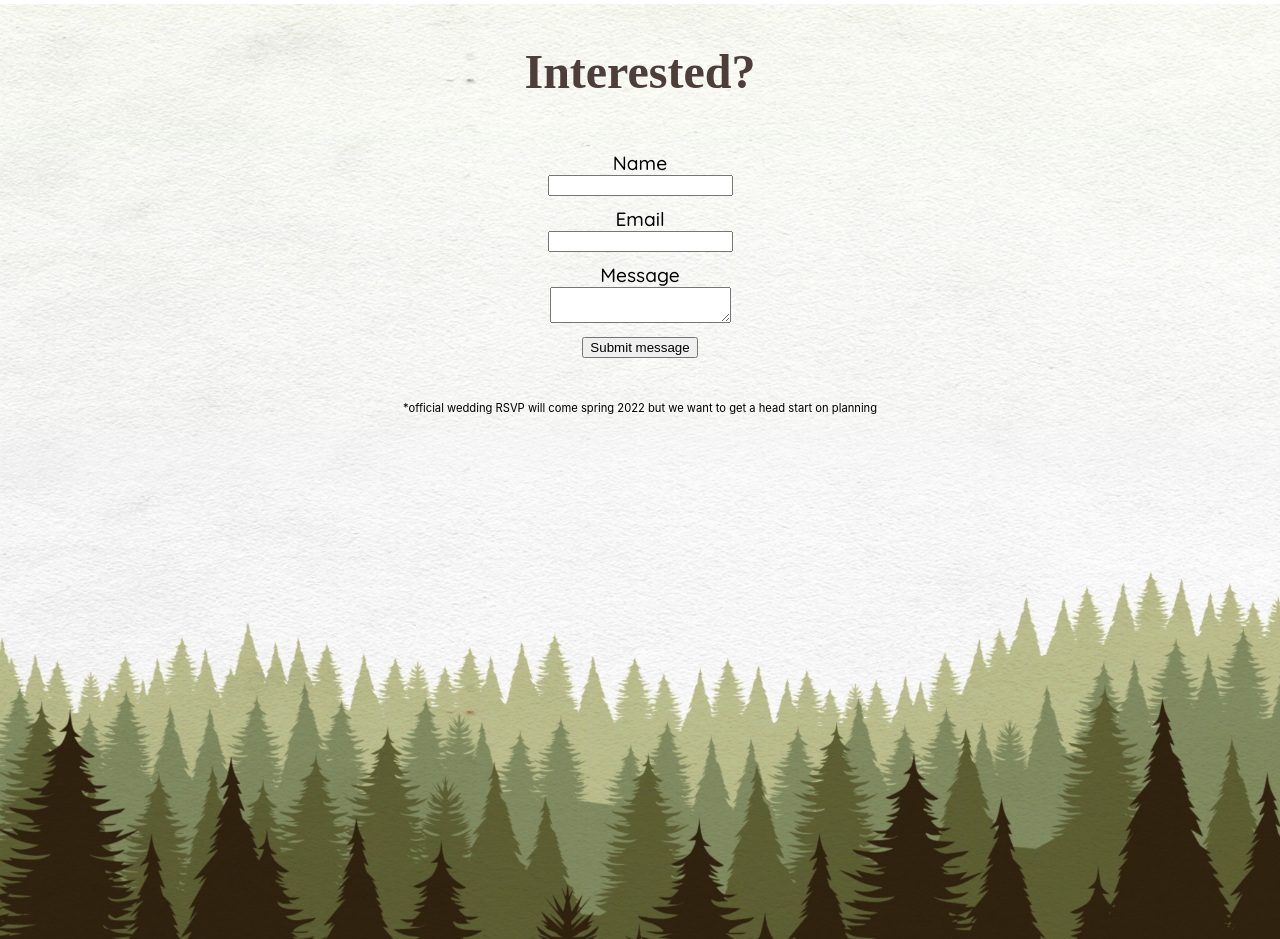
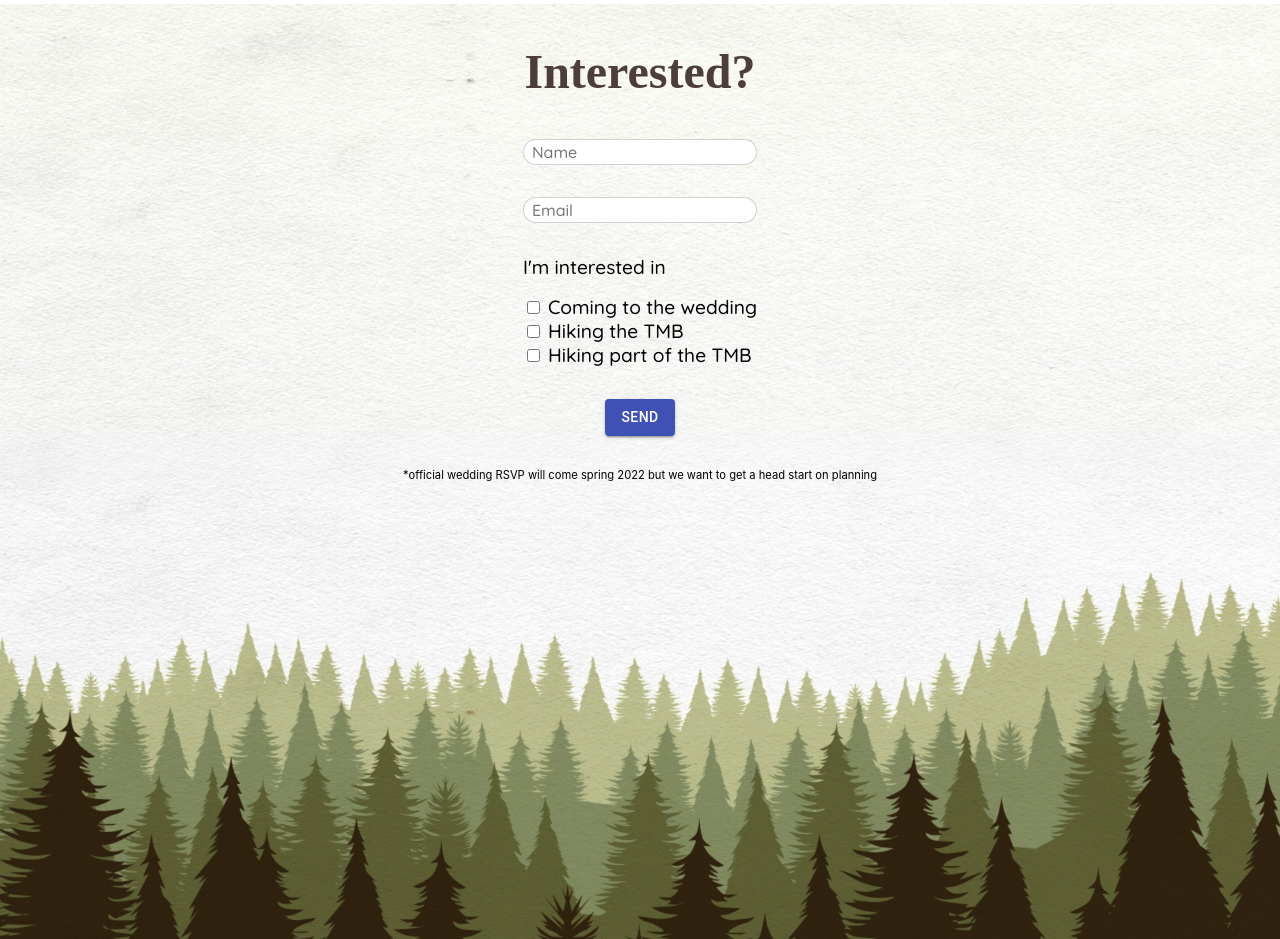
Before and after one commit to maximehutinet/wedding-website, a React (Create React App) app: page / in a window 1280 px wide. Shown: the part 4780-5719 px from the top of the page. Built offline with nearby package versions, Linux system fonts and the light colour scheme; a web font is replaced by a local one.

Commit message:
Test form for react

```diff
--- a/public/index.html
+++ b/public/index.html
@@ -27,11 +27,14 @@
     <title>Sarah & Max's Wedding 2022</title>
   </head>
   <body>
-    <form name="contact" netlify netlify-honeypot="bot-field" hidden>
+    <form name="rsvp" netlify netlify-honeypot="bot-field" hidden>
       <input type="text"  name="name">
       <input type="email" name="email">
-      <textarea name="message"></textarea>
+      <input type="checkbox" name="attendance" value="ComingWedding"/>
+      <input type="checkbox" name="attendance" value="TMB"/>
+      <input type="checkbox" name="attendance" value="PartTMB"/>
     </form>
+
     <noscript>You need to enable JavaScript to run this app.</noscript>
     <div id="root"></div>
     <!--
--- a/src/components/Form.js
+++ b/src/components/Form.js
@@ -1,14 +1,17 @@
 import React from "react";
 import './form.scss'
+import {useTranslation} from "react-i18next";
+import Button from "@material-ui/core/Button";
 
 function Form() {
-    //const {t} = useTranslation('common');
+    const {t} = useTranslation('common');
     return (
         <div className="form-wrapper">
-            {/*<form name="contact" method="POST" data-netlify="true">
+            <form name="rsvp" method="post">
+                <input type="hidden" name="form-name" value="rsvp" />
                 <div className="text-input-wrapper">
-                    <input className="text-input" type="text" name="name" placeholder={t('rsvp.form.name')}/>
-                    <input className="text-input" type="email" name="email" placeholder="Email"/>
+                    <input className="text-input" type="text" name="name" placeholder={t('rsvp.form.name')} required/>
+                    <input className="text-input" type="email" name="email" placeholder="Email" required/>
                 </div>
                 <label>{t('rsvp.form.interested')}</label>
                 <div className="checkboxes-wrapper">
@@ -28,8 +31,10 @@ function Form() {
                 <div className="submit-button-wrapper">
                     <Button type="submit" variant="contained" color="primary">{t('rsvp.form.send')}</Button>
                 </div>
-            </form>*/}
-            <form name="contact" method="post">
+            </form>
+
+
+            {/*<form name="contact" method="post">
                 <input type="hidden" name="form-name" value="contact" />
                 <p>
                     <label htmlFor="name">Name</label> <br />
@@ -46,7 +51,7 @@ function Form() {
                 <p>
                     <input type="submit" value="Submit message" />
                 </p>
-            </form>
+            </form>*/}
         </div>
     )
 }
```
